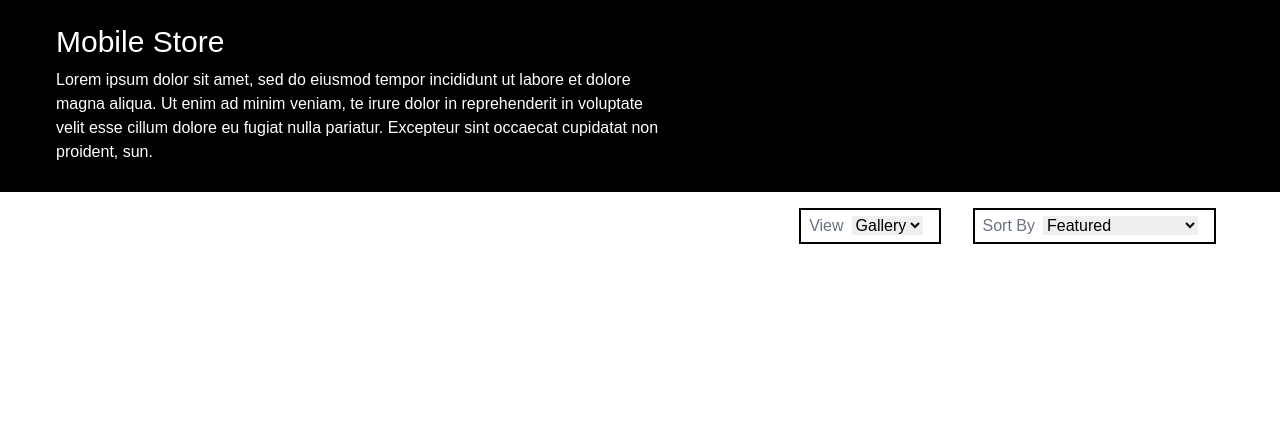
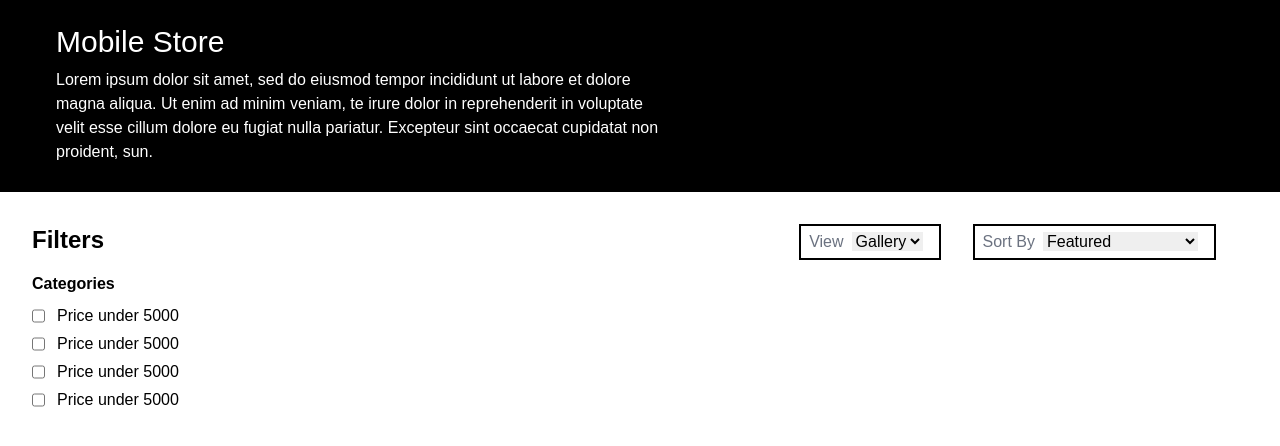
Before and after one commit to Malay-Acharya/Mobile-Inventory, a React (Create React App) app: page / in a window 1280 px wide. Shown: the top 446 px of the page. Built offline with nearby package versions, Linux system fonts and the light colour scheme.

Commit message:
Filter component added

```diff
--- a/src/App.js
+++ b/src/App.js
@@ -1,3 +1,4 @@
+import Filter from "./components/Filter";
 import Header from "./components/Header";
 import View from "./components/View";
 
@@ -6,6 +7,7 @@ function App() {
     <>
       <Header/>
       <div className="relative">
+        <Filter/>
         <View/>
       </div>
     </>
--- a/src/components/Filter.js
+++ b/src/components/Filter.js
@@ -0,0 +1,28 @@
+import React from 'react'
+
+export default function Filter() {
+  return (
+    <div className='flex-col mt-8 ml-8 h-40'>
+        <h2 className='font-bold text-2xl pb-4'>Filters</h2>
+        <h3 className='text-m font-bold pb-1'>Categories</h3>
+        <form className='flex-col'>
+            <div className='flex my-1 font-medium '>
+                <input type="checkbox" className='inline-block'></input>
+                <label className='pl-3'>Price under 5000</label>
+            </div>
+            <div className='flex my-1 font-medium '>
+                <input type="checkbox" className='inline-block'></input>
+                <label className='pl-3'>Price under 5000</label>
+            </div>
+            <div className='flex my-1 font-medium '>
+                <input type="checkbox" className='inline-block'></input>
+                <label className='pl-3'>Price under 5000</label>
+            </div>
+            <div className='flex my-1 font-medium '>
+                <input type="checkbox" className='inline-block'></input>
+                <label className='pl-3'>Price under 5000</label>
+            </div>
+        </form>
+    </div>
+  )
+}
--- a/src/components/View.js
+++ b/src/components/View.js
@@ -3,7 +3,7 @@ import {  } from 'react-icons'
 
 export default function View() {
   return (
-    <div className=' absolute top-2 right-10 mt-2 flex justify-end mr-6 gap-8'>
+    <div className=' absolute top-0 right-10 flex justify-end mr-6 gap-8'>
         <form className='border-black border-2 inline-block py-1 pr-4 pl-2 text-m'>
             <label className='pr-2 text-gray-500'>View</label>
             <select name="view" className='outline-0 border-6 focus:outline-none cursor-pointer '>
--- a/src/index.css
+++ b/src/index.css
@@ -1,6 +1,7 @@
 @tailwind base;
 @tailwind components;
 @tailwind utilities;
+
 @import url('https://fonts.googleapis.com/css2?family=Public+Sans:wght@100;200;300;400;500;600;700;800&display=swap');
 
 
```
